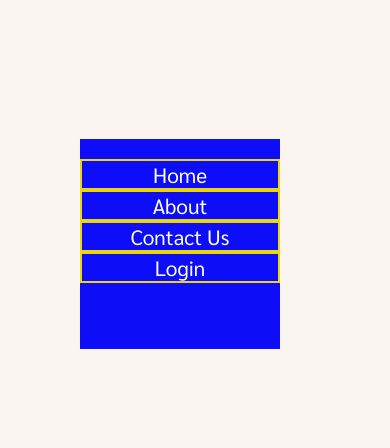
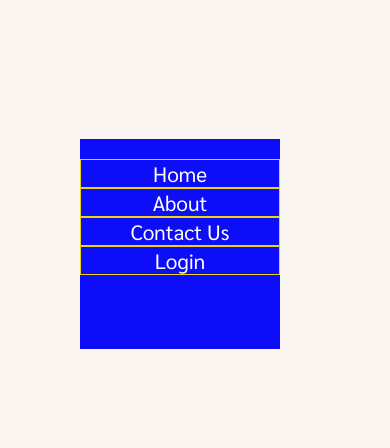
Before and after one commit to Davoidsj/G3-Architect, a plain HTML site: page index.html in a window 390 px wide. Shown: the part 111-559 px from the top of the page. Drawn offline with Linux system fonts and the light colour scheme; a web font is replaced by a local one.

Commit message:
G3-Architect

```diff
--- a/Style.css
+++ b/Style.css
@@ -439,7 +439,7 @@ mobile screen width range 320px-600px
     }
 
     header nav .container-content ul li{
-        border:2px solid #ecd50a;
+        border:1px solid #ecd50a;
 
     }
 
```
